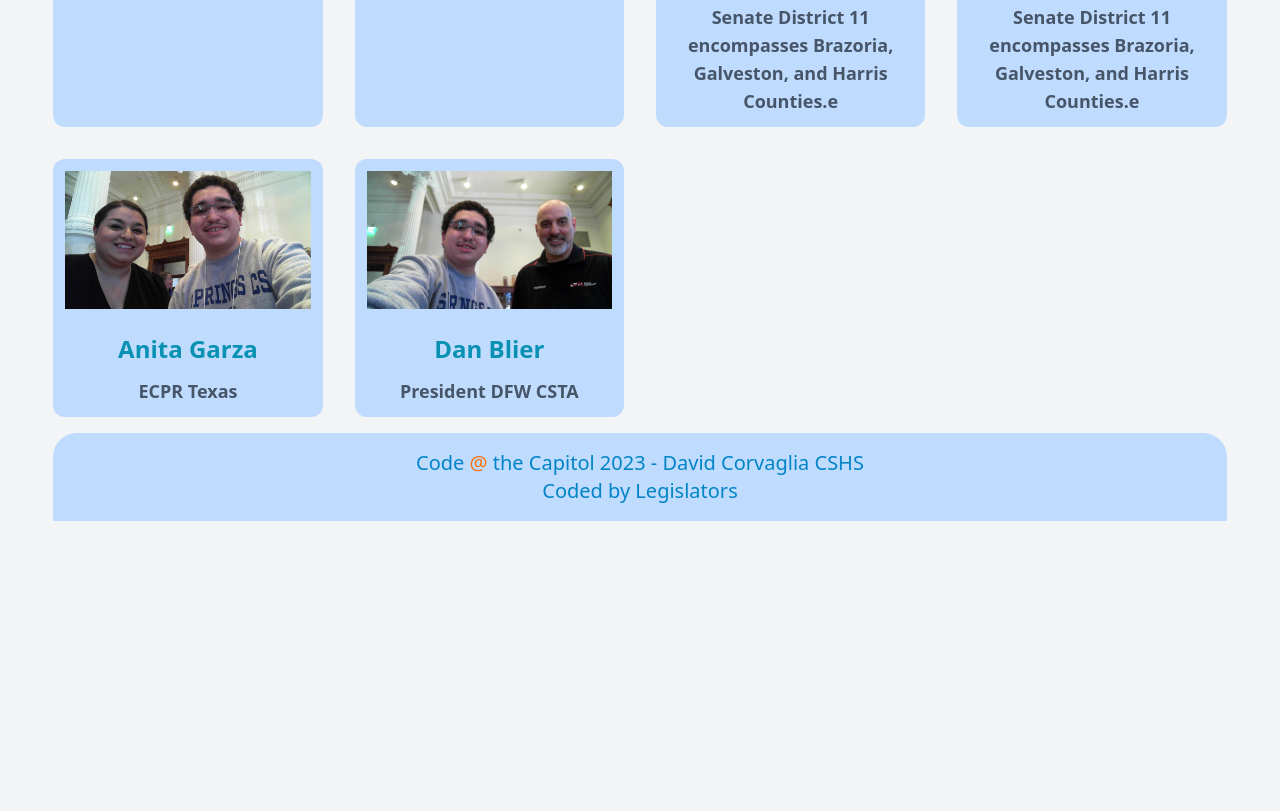
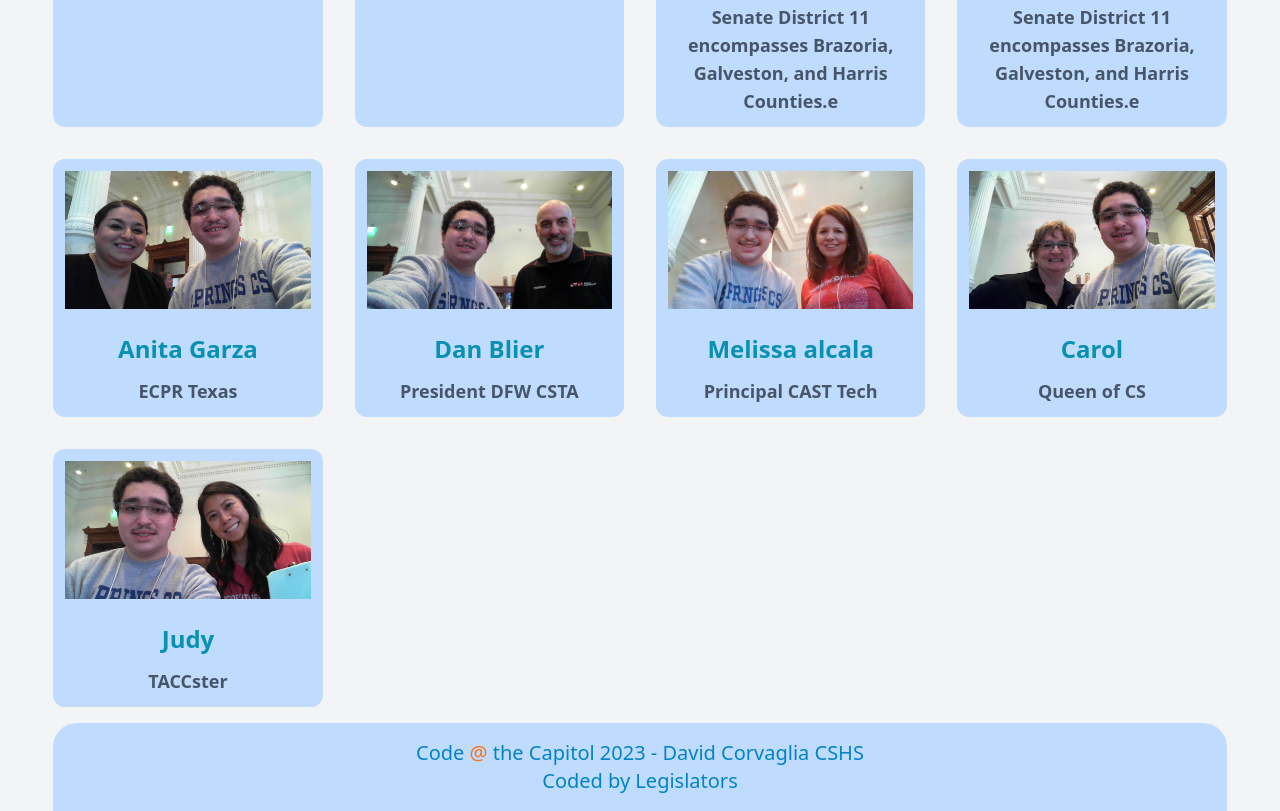
Before and after one commit to corvad/Code-at-Capitol, a website: page public/index.html in a window 1280 px wide. Shown: the part 375-1186 px from the top of the page. Before the commit the page ends 896 px from the top, so only its background shows below. Drawn offline with Linux system fonts and the light colour scheme.

Commit message:
Judy image

```diff
--- a/public/index.html
+++ b/public/index.html
@@ -45,8 +45,21 @@
         <img class="rounded-xl object-cover object-center p-3 mx-auto overflow-hidden" alt="computerscience" src="assets/Blier.jpg">
         <h1 class="m-3 text-cyan-600 text-2xl font-bold">Dan Blier</h1>
         <h1 class="m-3 text-slate-600 text-lg font-bold">President DFW CSTA</h1>
-        <h1>
-        </h1>
+      </div>
+      <div class="text-center bg-neutral rounded-xl">
+        <img class="rounded-xl object-cover object-center p-3 mx-auto overflow-hidden" alt="computerscience" src="assets/MELISSA-ALCALA-W-SAN-ANTONIO.jpg">
+        <h1 class="m-3 text-cyan-600 text-2xl font-bold">Melissa alcala</h1>
+        <h1 class="m-3 text-slate-600 text-lg font-bold">Principal CAST Tech</h1>
+      </div>
+      <div class="text-center bg-neutral rounded-xl">
+        <img class="rounded-xl object-cover object-center p-3 mx-auto overflow-hidden" alt="computerscience" src="assets/Carol & David at Cap.jpg">
+        <h1 class="m-3 text-cyan-600 text-2xl font-bold">Carol</h1>
+        <h1 class="m-3 text-slate-600 text-lg font-bold">Queen of CS</h1>
+      </div>
+      <div class="text-center bg-neutral rounded-xl">
+        <img class="rounded-xl object-cover object-center p-3 mx-auto overflow-hidden" alt="computerscience" src="assets/c@c.jpg">
+        <h1 class="m-3 text-cyan-600 text-2xl font-bold">Judy</h1>
+        <h1 class="m-3 text-slate-600 text-lg font-bold">TACCster</h1>
       </div>
     </div>
   </body>
```
Also changed, not shown: public/assets/Carol & David at Cap.jpg (added), public/assets/MELISSA-ALCALA-W-SAN-ANTONIO.jpg (added), public/assets/WIN_20230214_14_57_18_Pro.jpg (added), public/assets/c@c.jpg (added).
